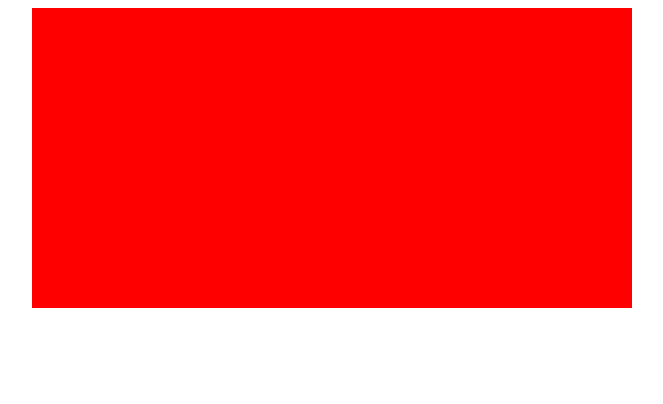
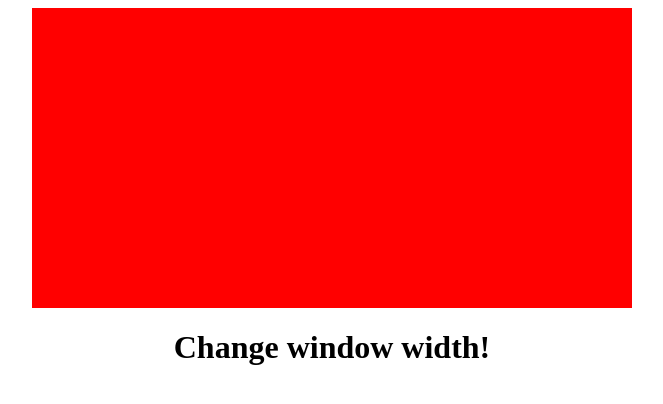
Before and after one commit to shrikarswaroop/css-exercise, a plain HTML site: page mediaQueries.html in a window 1280 px wide. Shown: the whole page, without its empty margins (316-979 px from the left). Drawn offline with Linux system fonts and the light colour scheme.

Commit message:
Update mediaQueries.html

```diff
--- a/mediaQueries.html
+++ b/mediaQueries.html
@@ -45,8 +45,9 @@
     </script>
 </head>
 
-<body style="width: 100%;">
+<body style="width: 100%; text-align: center;">
     <div id="box1"></div>
+    <h1>Change window width!</h1>
 </body>
 
 </html>
```
